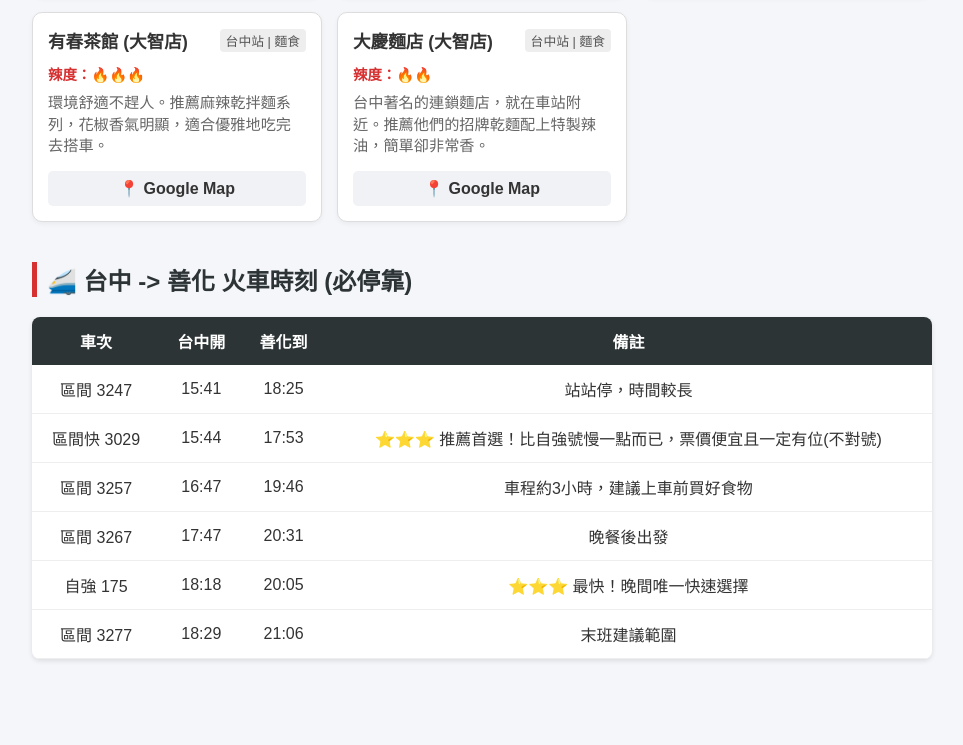
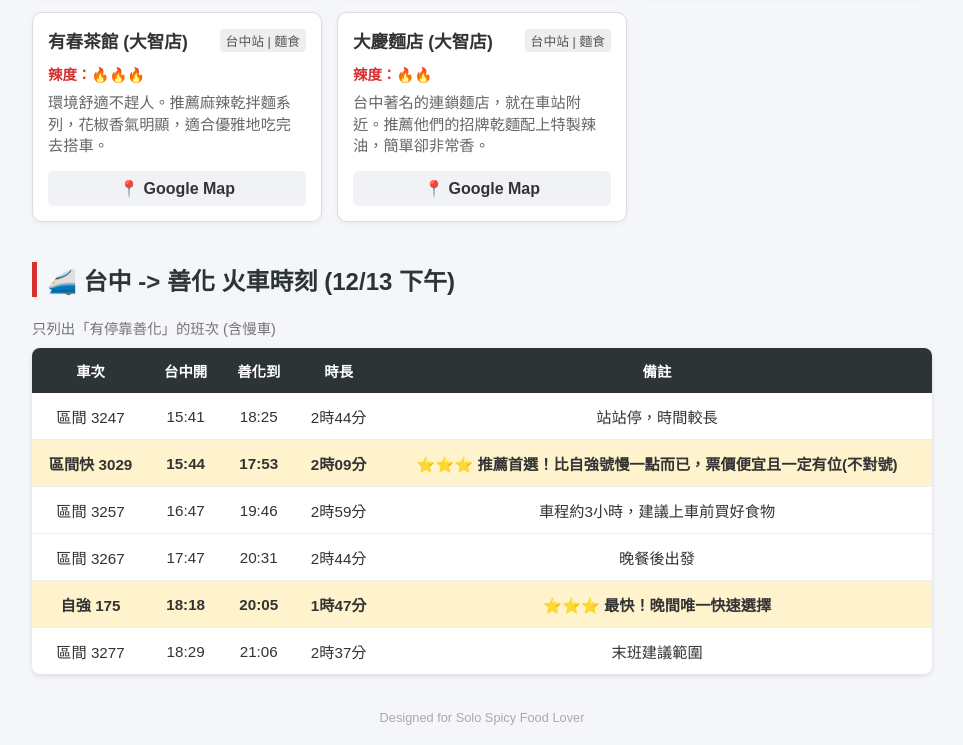
Before and after one commit to allenletlpt/eat1213, a plain HTML site: page index.html in a window 1280 px wide. Shown: the part 1454-2199 px from the top of the page, without its empty margins (158-1121 px from the left). Before the commit the page ends 2133 px from the top, so only its background shows below. Drawn offline with nearby package versions, Linux system fonts and the light colour scheme.

Commit message:
Update index.html

```diff
--- a/index.html
+++ b/index.html
@@ -30,8 +30,12 @@
         .btn:hover { background: #e1e1e1; color: var(--primary); }
 
         table { width: 100%; border-collapse: collapse; background: white; margin-top: 10px; box-shadow: 0 2px 5px rgba(0,0,0,0.1); border-radius: 8px; overflow: hidden; }
-        th { background: #2d3436; color: white; padding: 12px; }
-        td { padding: 12px; border-bottom: 1px solid #eee; text-align: center; }
+        th { background: #2d3436; color: white; padding: 12px; font-size: 0.9em;}
+        td { padding: 12px; border-bottom: 1px solid #eee; text-align: center; font-size: 0.95em;}
+        tr:last-child td { border-bottom: none; }
+
+        /* 特別標註推薦車次 */
+        .recommend-train { background-color: #fff3cd; font-weight: bold; }
     </style>
 </head>
 <body>
@@ -39,7 +43,7 @@
 <div class="container">
     <header>
         <h1>🌶️ 台中善化．嗜辣美食攻略</h1>
-        <p>資料讀取自 GitHub 雲端設定檔</p>
+        <p>資料來源：GitHub 雲端設定檔 (v2.0)</p>
     </header>
 
     <div id="loading">正在連線讀取最新美食資料...</div>
@@ -51,53 +55,54 @@
         <h2 id="day2-title"></h2>
         <div id="day2-list" class="grid"></div>
 
-        <h2>🚄 台中 -> 善化 火車時刻 (必停靠)</h2>
+        <h2>🚄 台中 -> 善化 火車時刻 (12/13 下午)</h2>
+        <p style="font-size:0.9em; color:#666;">只列出「有停靠善化」的班次 (含慢車)</p>
         <table>
             <thead>
-                <tr><th>車次</th><th>台中開</th><th>善化到</th><th>備註</th></tr>
+                <tr><th>車次</th><th>台中開</th><th>善化到</th><th>時長</th><th>備註</th></tr>
             </thead>
             <tbody id="train-list"></tbody>
         </table>
+        <br><br>
+        <div style="text-align: center; color: #aaa; font-size: 0.8em;">Designed for Solo Spicy Food Lover</div>
     </div>
 </div>
 
 <script>
     $(document).ready(function() {
-        // 設定 GitHub Pages 讀取路徑 (相對路徑即可)
         var dataUrl = "data.json";
 
         $.ajax({
             url: dataUrl,
             dataType: 'json',
-            // 重要：設為 false 會強制瀏覽器不快取 (加上 timestamp)
             cache: false,
             success: function(data) {
                 $('#loading').hide();
                 $('#content').fadeIn();
 
-                // 填入標題
                 $('#day1-title').text(data.schedule.day1_title);
                 $('#day2-title').text(data.schedule.day2_title);
 
-                // 填入列表
                 renderFood(data.day1_food, '#day1-list');
                 renderFood(data.day2_food, '#day2-list');
 
-                // 填入火車
                 var trainHtml = '';
                 $.each(data.trains, function(i, item) {
-                    trainHtml += '<tr>';
+                    // 簡單判斷是否為推薦車次 (備註含有星星)
+                    var rowClass = item.note.indexOf('⭐') !== -1 ? 'recommend-train' : '';
+
+                    trainHtml += '<tr class="' + rowClass + '">';
                     trainHtml += '<td>' + item.code + '</td>';
                     trainHtml += '<td>' + item.dept + '</td>';
                     trainHtml += '<td>' + item.arr + '</td>';
+                    trainHtml += '<td>' + item.time + '</td>';
                     trainHtml += '<td>' + item.note + '</td>';
                     trainHtml += '</tr>';
                 });
                 $('#train-list').html(trainHtml);
             },
             error: function(jqXHR, textStatus, errorThrown) {
-                $('#loading').html('<span style="color:red">讀取失敗。<br>請確認 data.json 是否已上傳至 GitHub 且與網頁在同一目錄。</span>');
-                console.error("Error: " + textStatus, errorThrown);
+                $('#loading').html('<span style="color:red">讀取失敗。<br>請確認 data.json 是否已上傳至 GitHub。</span>');
             }
         });
 
```
